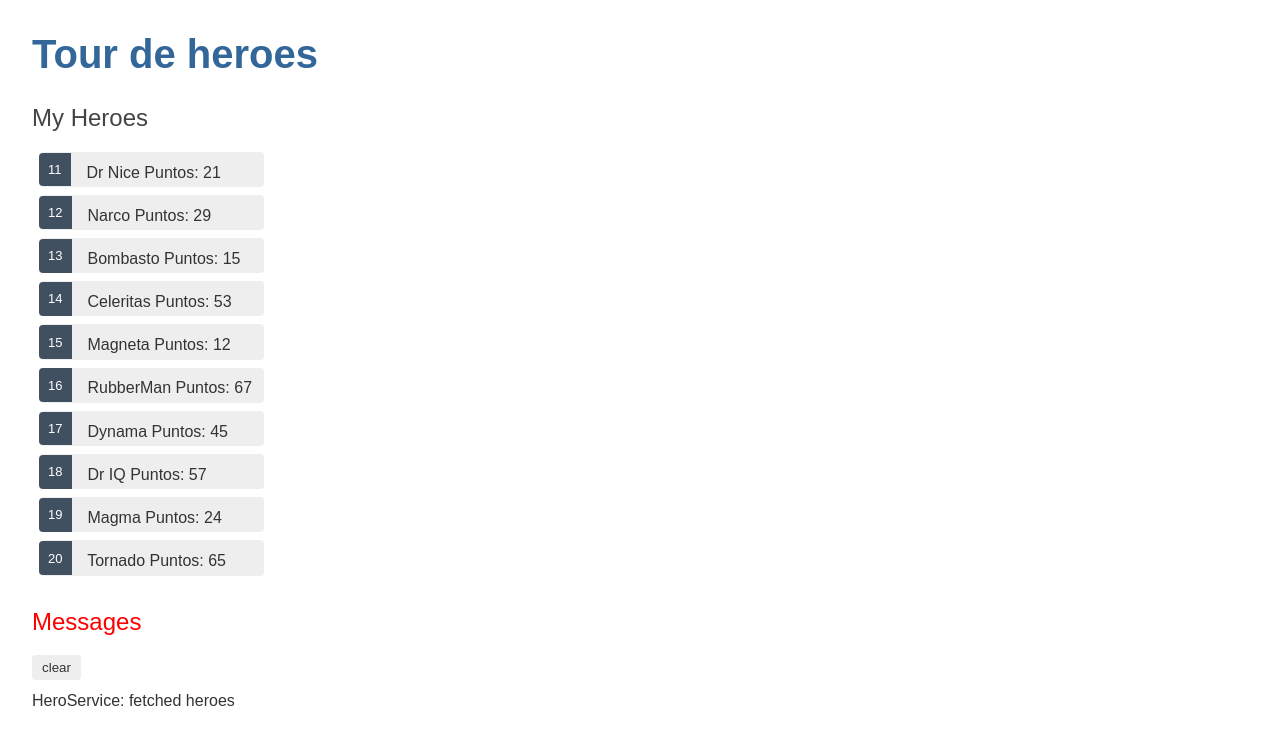
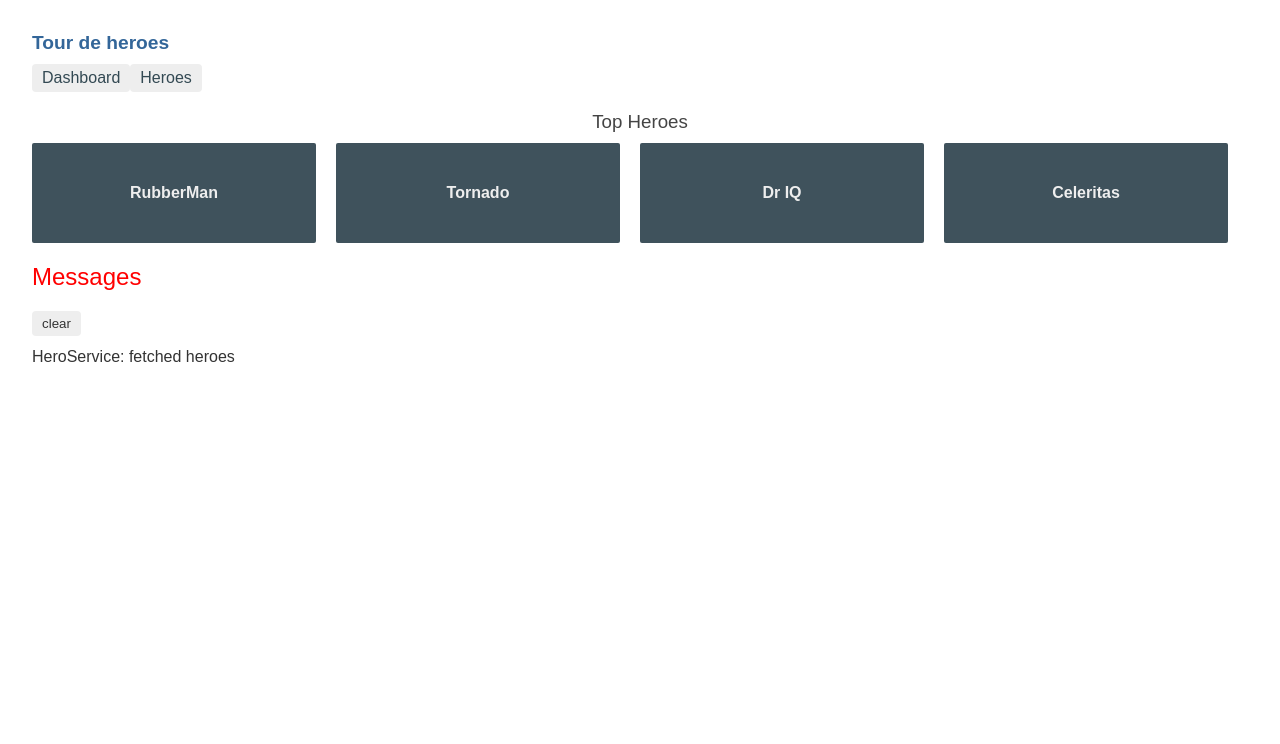
Before and after one commit to LuisGLopez/AngularHeroes, an Angular app: page /dashboard in a window 1280 px wide. Before the commit this address led to /. Shown: the top 744 px of the page. Built offline with nearby package versions, Linux system fonts and the light colour scheme.

Commit message:
Haciedo parte 5 ya tiene funcion para ordenar los heroes de mayor a menor

```diff
--- a/src/app/app-routing.module.ts
+++ b/src/app/app-routing.module.ts
@@ -1,7 +1,13 @@
 import { NgModule } from '@angular/core';
-import { Routes, RouterModule } from '@angular/router';
+import { RouterModule, Routes } from '@angular/router';
+import { HeroesComponent } from './heroes/heroes.component';
+import { DashboardComponent } from './dashboard/dashboard.component';
 
-const routes: Routes = [];
+const routes: Routes = [
+  { path: '', redirectTo: '/dashboard', pathMatch: 'full' },
+  { path: 'dashboard', component: DashboardComponent },
+  { path: 'heroes', component: HeroesComponent }
+];
 
 @NgModule({
   imports: [RouterModule.forRoot(routes)],
--- a/src/app/app.component.css
+++ b/src/app/app.component.css
@@ -0,0 +1,28 @@
+/* AppComponent's private CSS styles */
+h1 {
+    font-size: 1.2em;
+    margin-bottom: 0;
+  }
+  h2 {
+    font-size: 2em;
+    margin-top: 0;
+    padding-top: 0;
+  }
+  nav a {
+    padding: 5px 10px;
+    text-decoration: none;
+    margin-top: 10px;
+    display: inline-block;
+    background-color: #eee;
+    border-radius: 4px;
+  }
+  nav a:visited, a:link {
+    color: #334953;
+  }
+  nav a:hover {
+    color: #039be5;
+    background-color: #cfd8dc;
+  }
+  nav a.active {
+    color: #039be5;
+  }
--- a/src/app/app.component.html
+++ b/src/app/app.component.html
@@ -1,6 +1,7 @@
 <h1>{{title}}</h1>
-<app-heroes></app-heroes>
+<nav>
+  <a routerLink="/dashboard">Dashboard</a>
+  <a routerLink="/heroes">Heroes</a>
+</nav>
+<router-outlet></router-outlet>
 <app-messages></app-messages>
-<!--
-<router-outlet></router-outlet>
--->
--- a/src/app/app.module.ts
+++ b/src/app/app.module.ts
@@ -7,13 +7,15 @@ import { AppComponent } from './app.component';
 import { HeroesComponent } from './heroes/heroes.component';
 import { HeroDetailComponent } from './hero-detail/hero-detail.component';
 import { MessagesComponent } from './messages/messages.component';
+import { DashboardComponent } from './dashboard/dashboard.component';
 
 @NgModule({
   declarations: [
     AppComponent,
     HeroesComponent,
     HeroDetailComponent,
-    MessagesComponent
+    MessagesComponent,
+    DashboardComponent
   ],
   imports: [
     BrowserModule,
--- /dev/null
+++ b/src/app/dashboard/dashboard.component.css
@@ -0,0 +1,63 @@
+/* DashboardComponent's private CSS styles */
+[class*='col-'] {
+    float: left;
+    padding-right: 20px;
+    padding-bottom: 20px;
+  }
+  [class*='col-']:last-of-type {
+    padding-right: 0;
+  }
+  a {
+    text-decoration: none;
+  }
+  *, *:after, *:before {
+    -webkit-box-sizing: border-box;
+    -moz-box-sizing: border-box;
+    box-sizing: border-box;
+  }
+  h3 {
+    text-align: center;
+    margin-bottom: 0;
+  }
+  h4 {
+    position: relative;
+  }
+  .grid {
+    margin: 0;
+  }
+  .col-1-4 {
+    width: 25%;
+  }
+  .module {
+    padding: 20px;
+    text-align: center;
+    color: #eee;
+    max-height: 120px;
+    min-width: 120px;
+    background-color: #3f525c;
+    border-radius: 2px;
+  }
+  .module:hover {
+    background-color: #eee;
+    cursor: pointer;
+    color: #607d8b;
+  }
+  .grid-pad {
+    padding: 10px 0;
+  }
+  .grid-pad > [class*='col-']:last-of-type {
+    padding-right: 20px;
+  }
+  @media (max-width: 600px) {
+    .module {
+      font-size: 10px;
+      max-height: 75px; }
+  }
+  @media (max-width: 1024px) {
+    .grid {
+      margin: 0;
+    }
+    .module {
+      min-width: 60px;
+    }
+  }
--- /dev/null
+++ b/src/app/dashboard/dashboard.component.html
@@ -0,0 +1,8 @@
+<h3>Top Heroes</h3>
+<div class="grid grid-pad">
+  <a *ngFor="let hero of heroes" class="col-1-4">
+    <div class="module hero">
+      <h4>{{hero.name}}</h4>
+    </div>
+  </a>
+</div>
--- /dev/null
+++ b/src/app/dashboard/dashboard.component.ts
@@ -0,0 +1,26 @@
+import { Component, OnInit } from '@angular/core';
+import { Hero } from '../hero';
+import { HeroService } from '../hero.service';
+
+@Component({
+  selector: 'app-dashboard',
+  templateUrl: './dashboard.component.html',
+  styleUrls: [ './dashboard.component.css' ]
+})
+export class DashboardComponent implements OnInit {
+  heroes: Hero[] = [];
+
+  constructor(private heroService: HeroService) { }
+
+  ngOnInit() {
+    this.getHeroes();
+  }
+
+  getHeroes(): void {
+    this.heroService.getHeroes()
+      .subscribe(heroes => {
+        heroes.sort((a, b) => b.points - a.points);
+        this.heroes = heroes.slice(0, 4)
+      });
+  }
+}
```
Also changed, not shown: 1 other file (tests, documents, lock files or other folders).
